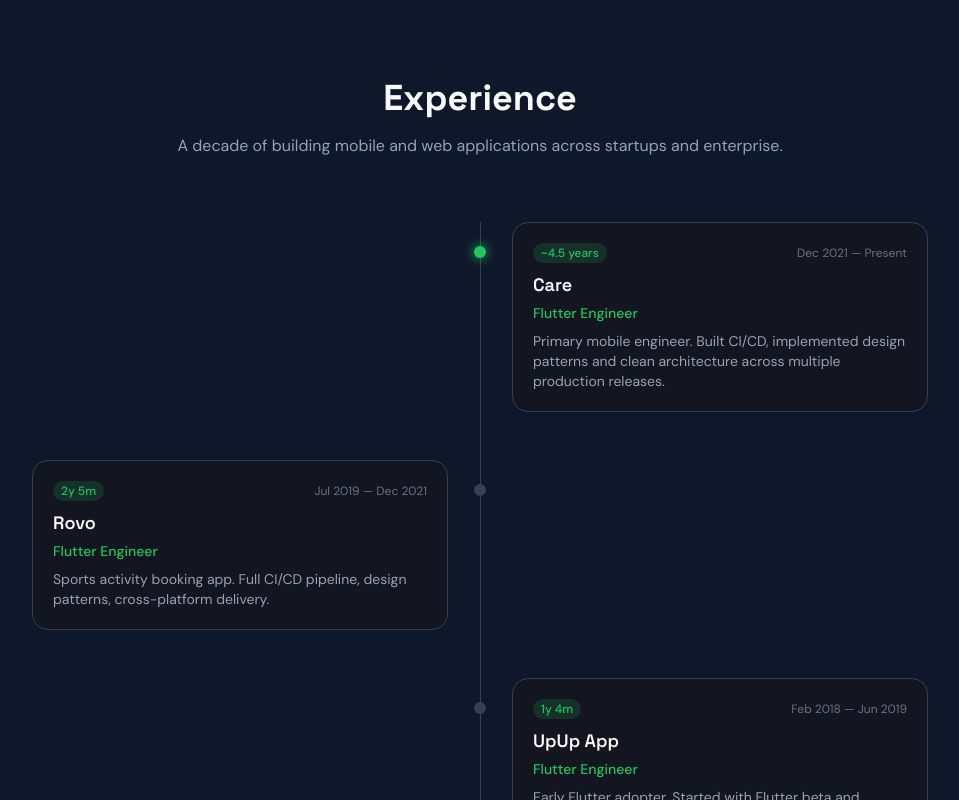
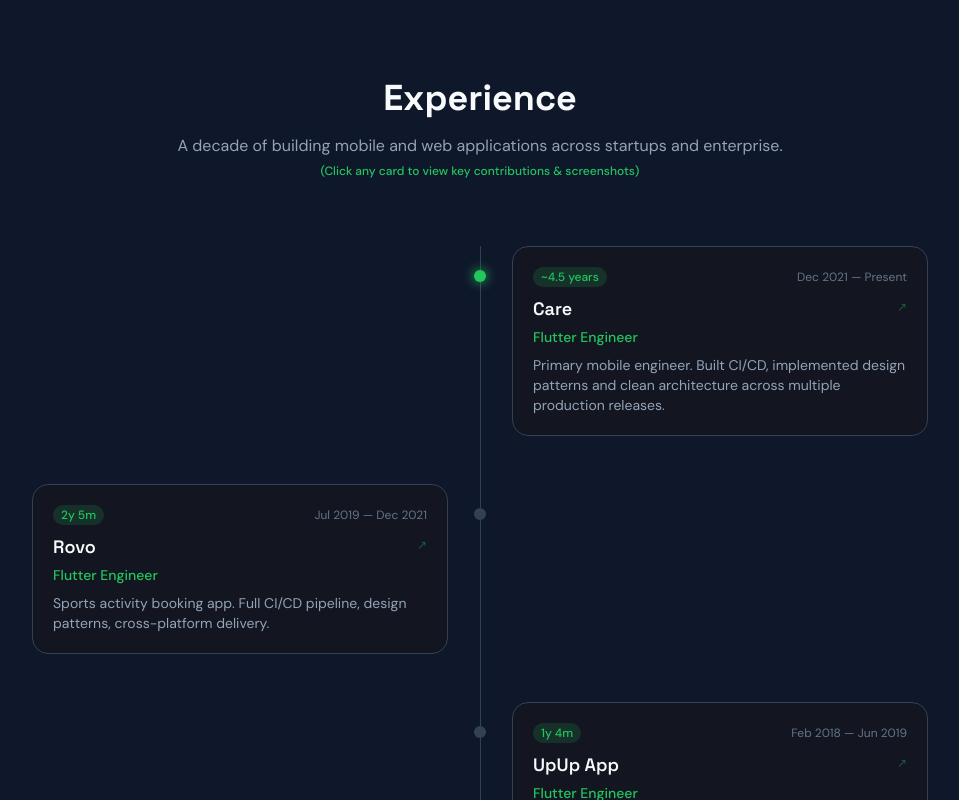
Before and after one commit to thangvq95/thangvq-digital-hub, a Next.js app: page / in a window 1280 px wide. Shown: the part 2280-3080 px from the top of the page, without its empty margins (160-1119 px from the left). Built offline with nearby package versions, Linux system fonts and the light colour scheme.

Commit message:
feat: link experience timeline cards to contributions details popup

```diff
--- a/components/portfolio/ExperienceSection.tsx
+++ b/components/portfolio/ExperienceSection.tsx
@@ -1,6 +1,22 @@
-import { EXPERIENCE } from "@/lib/constants";
+"use client";
+
+import { useState } from "react";
+import { EXPERIENCE, PROJECTS } from "@/lib/constants";
+import ProjectDialog from "./ProjectDialog";
+
+interface SelectedProject {
+  title: string;
+  description: string;
+  tags: string[];
+  url?: string;
+  stackProject?: string | null;
+  images?: string[];
+  contributions?: string[];
+}
 
 const ExperienceSection: React.FC = () => {
+  const [selected, setSelected] = useState<SelectedProject | null>(null);
+
   return (
     <section id="experience" className="py-24 px-4">
       <div className="max-w-4xl mx-auto">
@@ -14,7 +30,15 @@
           className="text-center max-w-2xl mx-auto mb-16 text-base"
           style={{ color: "var(--text-secondary)" }}
         >
-          A decade of building mobile and web applications across startups and enterprise.
+          A decade of building mobile and web applications across startups and
+          enterprise.
+          <br />
+          <span
+            className="text-xs font-medium"
+            style={{ color: "var(--accent)" }}
+          >
+            (Click any card to view key contributions & screenshots)
+          </span>
         </p>
         <div className="relative">
           {/* Vertical line */}
@@ -41,33 +65,84 @@
                 />
                 <div className="w-full sm:w-[calc(50%-2rem)] ml-10 sm:ml-0">
                   <div
-                    className="p-5 rounded-2xl glass card-hover"
+                    onClick={() => {
+                      const matched = PROJECTS.find(
+                        (p) => p.title === exp.projectTitle,
+                      );
+                      setSelected({
+                        title: matched?.title || exp.company,
+                        description: matched?.description || exp.highlights,
+                        tags: matched?.tags || exp.tags || [],
+                        url: matched?.url || undefined,
+                        stackProject: matched?.stackProject || null,
+                        images: matched?.images || [],
+                        contributions: exp.contributions,
+                      });
+                    }}
+                    onKeyDown={(e) => {
+                      if (e.key === "Enter" || e.key === " ") {
+                        e.preventDefault();
+                        const matched = PROJECTS.find(
+                          (p) => p.title === exp.projectTitle,
+                        );
+                        setSelected({
+                          title: matched?.title || exp.company,
+                          description: matched?.description || exp.highlights,
+                          tags: matched?.tags || exp.tags || [],
+                          url: matched?.url || undefined,
+                          stackProject: matched?.stackProject || null,
+                          images: matched?.images || [],
+                          contributions: exp.contributions,
+                        });
+                      }
+                    }}
+                    role="button"
+                    tabIndex={0}
+                    className="p-5 rounded-2xl glass card-hover group text-left cursor-pointer transition-all duration-200"
                     style={{ border: "1px solid var(--border)" }}
+                    aria-label={`View contributions at ${exp.company}`}
                   >
                     <div className="flex items-center justify-between mb-2">
                       <span
                         className="text-xs font-medium px-2 py-0.5 rounded-full"
-                        style={{ background: "var(--accent-glow)", color: "var(--accent)" }}
+                        style={{
+                          background: "var(--accent-glow)",
+                          color: "var(--accent)",
+                        }}
                       >
                         {exp.duration}
                       </span>
-                      <span className="text-xs" style={{ color: "var(--text-muted)" }}>
+                      <span
+                        className="text-xs"
+                        style={{ color: "var(--text-muted)" }}
+                      >
                         {exp.period}
                       </span>
                     </div>
-                    <h3
-                      className="text-lg font-semibold mb-1"
-                      style={{ color: "var(--text-primary)" }}
-                    >
-                      {exp.company}
-                    </h3>
+                    <div className="flex items-start justify-between">
+                      <h3
+                        className="text-lg font-semibold mb-1 group-hover:text-accent transition-colors duration-150"
+                        style={{ color: "var(--text-primary)" }}
+                      >
+                        {exp.company}
+                      </h3>
+                      <span
+                        className="opacity-40 group-hover:opacity-80 transition-opacity text-xs mt-1"
+                        style={{ color: "var(--accent)" }}
+                      >
+                        ↗
+                      </span>
+                    </div>
                     <p
                       className="text-sm font-medium mb-2"
                       style={{ color: "var(--accent)" }}
                     >
                       {exp.role}
                     </p>
-                    <p className="text-sm" style={{ color: "var(--text-secondary)" }}>
+                    <p
+                      className="text-sm"
+                      style={{ color: "var(--text-secondary)" }}
+                    >
                       {exp.highlights}
                     </p>
                   </div>
@@ -77,7 +152,10 @@
           </div>
         </div>
         <div className="mt-16 text-center">
-          <p className="text-sm font-medium mb-1" style={{ color: "var(--text-muted)" }}>
+          <p
+            className="text-sm font-medium mb-1"
+            style={{ color: "var(--text-muted)" }}
+          >
             Education
           </p>
           <p style={{ color: "var(--text-primary)" }}>
@@ -85,6 +163,10 @@
           </p>
         </div>
       </div>
+
+      {selected && (
+        <ProjectDialog project={selected} onClose={() => setSelected(null)} />
+      )}
     </section>
   );
 };
```
